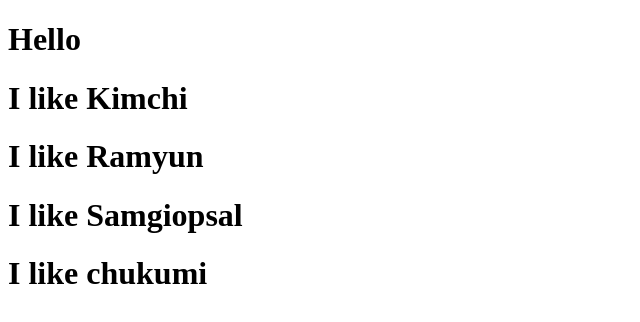
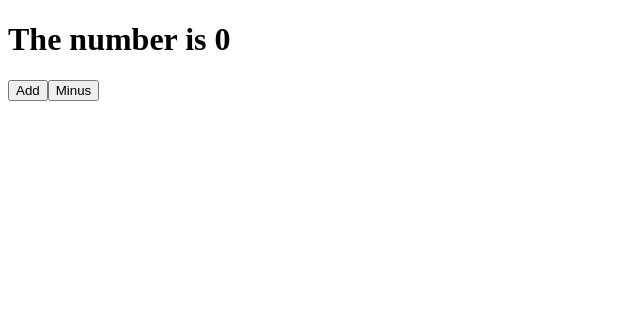
Before and after one commit to cogito1016/ReactJS_projects, a React (Create React App) app: page / in a window 1280 px wide. Shown: the top 322 px of the page, without its empty margins (0-640 px from the left). Built offline with nearby package versions, Linux system fonts and the light colour scheme.

Commit message:
ClassComponent & State for dynamicData & render method & React.component

```diff
--- a/src/App.js
+++ b/src/App.js
@@ -1,40 +1,31 @@
 import React from 'react';
-import PropTypes from "prop-types";
+// import PropTypes from "prop-types";
 
-function Food({name}){
-  return <h1>I like {name}</h1>
-}
+//React Class Component
+class App extends React.Component {
 
-Food.PropTypes = {
-  name:PropTypes.string.isRequired,
-};
+  state = {
+    count : 0
+  };
 
-const foodILike = [
-  {
-    "id":1,
-    "name":"Kimchi"},
-  {
-    "id":2,
-    "name":"Ramyun"},
-  {
-    "id":3,
-    "name":"Samgiopsal"},
-  {
-    "id":4,
-    "name":"chukumi"}];
+  add = () =>{
+
+  };
+  minus = () =>{
+
+  };
+
+  render(){
+    return (
+    <div>
+      <h1>The number is {this.state.count}</h1>
+      <button onClick={this.add}>Add</button>
+      <button onClick={this.minus}>Minus</button>
+    </div>
+    );
+  };
+
+}//App end
 
 
-function renderFood(dish){
-  return <Food key={dish.id} name={dish.name} />
-}//renderFood() end
-
-function App() {
-  return (
-    <div className="App">
-    <h1>Hello</h1>
-    {foodILike.map(renderFood)}
-    </div>
-  );
-}
-
 export default App;
```
